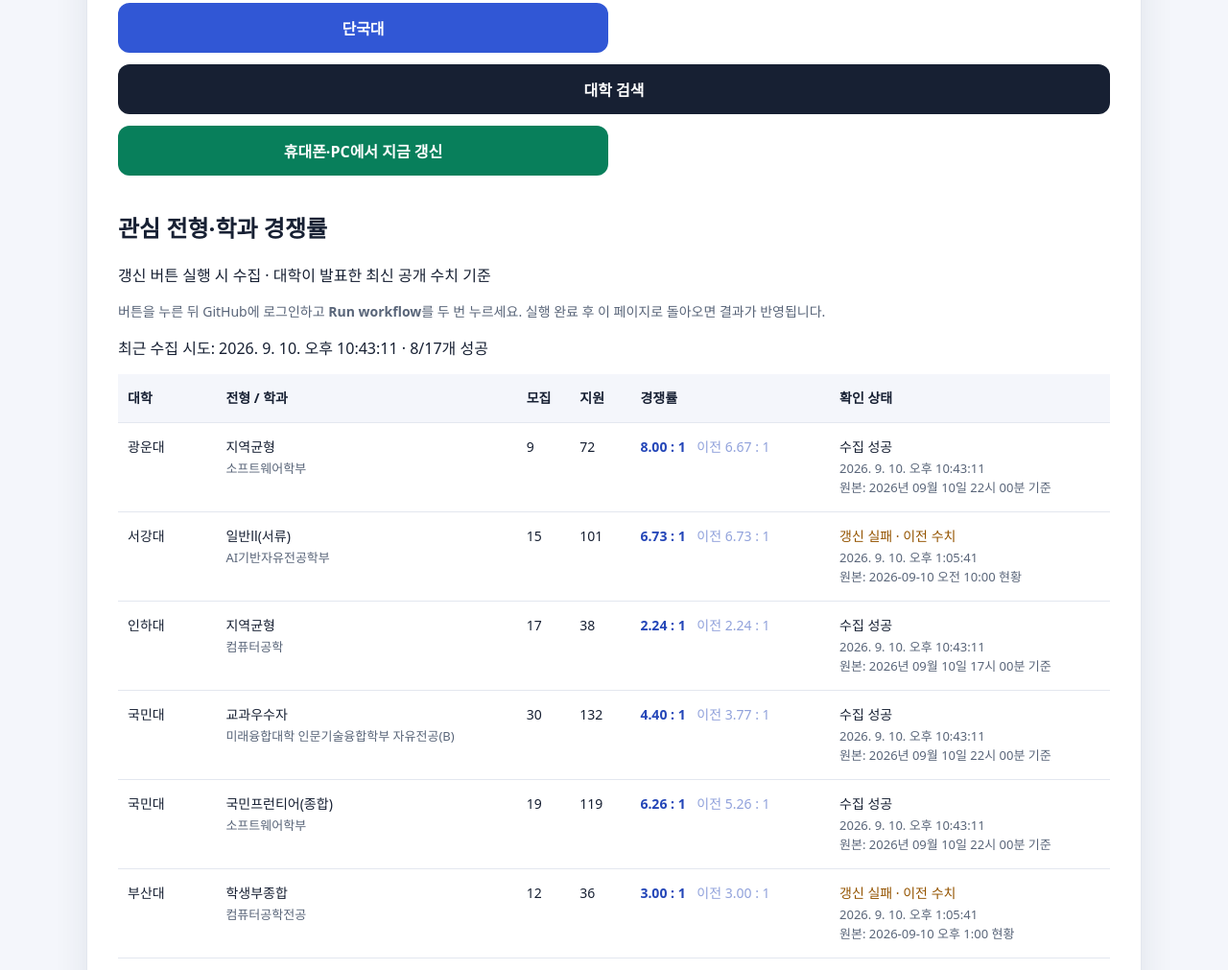
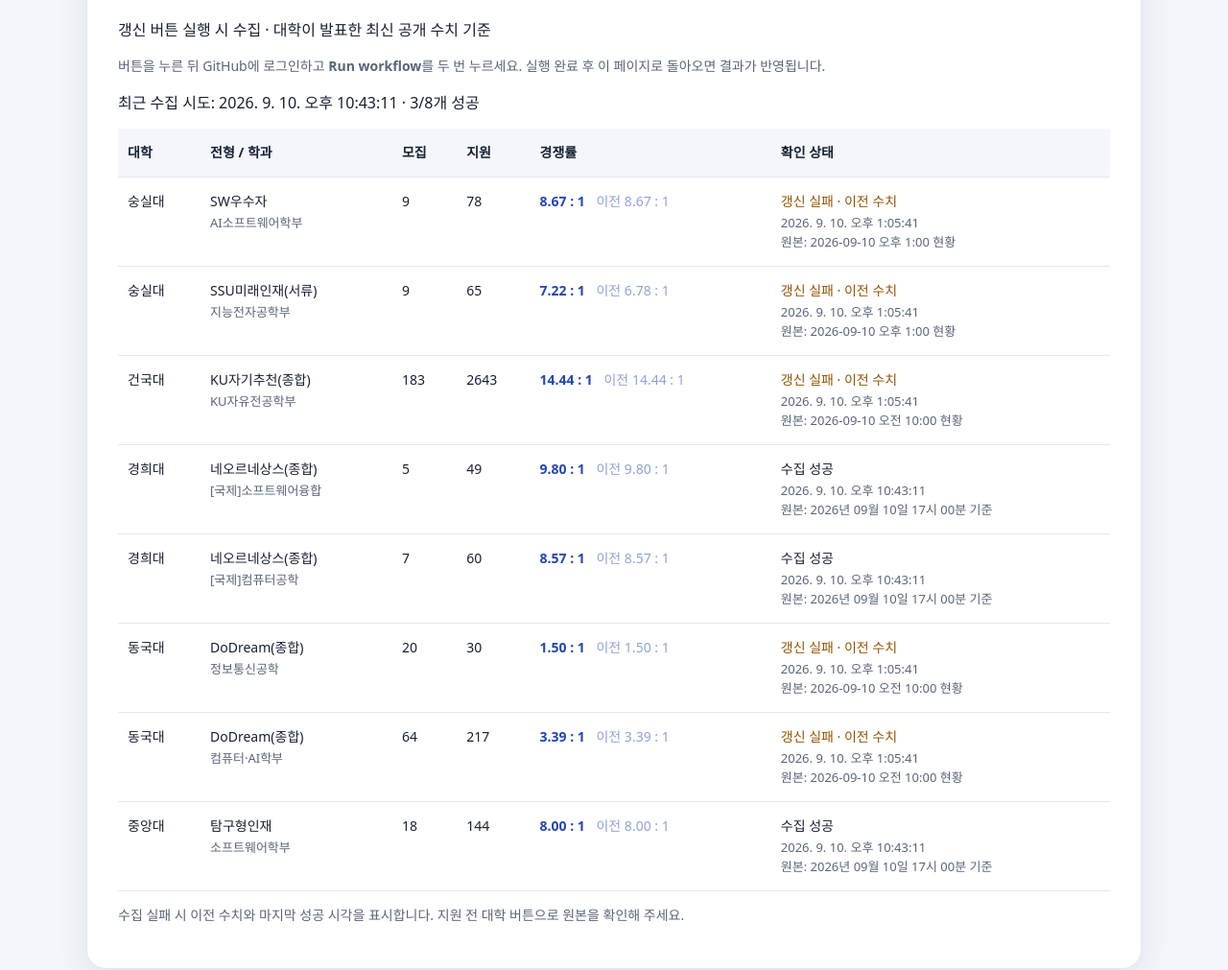
Before and after one commit to zzunny218/phjunivcompetitionrate, a plain HTML site: page index.html in a window 1280 px wide. Shown: the part 505-1516 px from the top of the page at 96% size. Drawn offline with Linux system fonts and the light colour scheme.

Commit message:
Keep only selected universities

```diff
--- a/data.json
+++ b/data.json
@@ -1,160 +1,6 @@
 {
   "checked_at": "2026-09-10T22:43:11+09:00",
   "rows": [
-    {
-      "id": "kw",
-      "university": "광운대",
-      "admission": "지역균형",
-      "department": "소프트웨어학부",
-      "terms": [
-        "지역균형"
-      ],
-      "departments": [
-        "소프트웨어학부"
-      ],
-      "url": "https://ratio.uwayapply.com/Sl5KTjlKZiUmOiZKN2ZUZg==",
-      "checked_at": "2026-09-10T22:43:11+09:00",
-      "quota": 9,
-      "applicants": 72,
-      "ratio": "8.00 : 1",
-      "matched_admission": "학생부교과【지역균형전형】 학생부교과【지역균형 전형】 경쟁률 현황",
-      "matched_department": "소프트웨어학부",
-      "previous_ratio": "6.67 : 1",
-      "previous_success": "2026-09-10T19:26:40+09:00",
-      "status": "ok",
-      "last_success": "2026-09-10T22:43:11+09:00",
-      "source_url": "https://ratio.uwayapply.com/Sl5KTjlKZiUmOiZKN2ZUZg==",
-      "source_time": "2026년 09월 10일 22시 00분 기준"
-    },
-    {
-      "id": "sg",
-      "university": "서강대",
-      "admission": "일반Ⅱ(서류)",
-      "department": "AI기반자유전공학부",
-      "terms": [
-        "일반Ⅱ"
-      ],
-      "departments": [
-        "AI기반자유전공학부"
-      ],
-      "url": "https://addon.jinhakapply.com/RatioV1/RatioH/Ratio12050481.html",
-      "checked_at": "2026-09-10T22:43:11+09:00",
-      "quota": 15,
-      "applicants": 101,
-      "ratio": "6.73 : 1",
-      "last_success": "2026-09-10T13:05:41+09:00",
-      "source_url": "https://addon.jinhakapply.com/RatioV1/RatioH/Ratio12050481.html",
-      "matched_admission": "학생부종합(일반Ⅱ) 경쟁률 현황",
-      "matched_department": "AI기반자유전공학부 / AI기반자유전공학부",
-      "previous_ratio": "6.73 : 1",
-      "previous_success": "2026-09-10T12:58:58+09:00",
-      "source_time": "2026-09-10 오전 10:00 현황",
-      "status": "stale",
-      "error": "403 Client Error: Forbidden for url: https://addon.jinhakapply.com/RatioV1/RatioH/Ratio12050481.html"
-    },
-    {
-      "id": "ih",
-      "university": "인하대",
-      "admission": "지역균형",
-      "department": "컴퓨터공학",
-      "terms": [
-        "지역균형"
-      ],
-      "departments": [
-        "컴퓨터공학과",
-        "컴퓨터공학"
-      ],
-      "url": "https://ratio.uwayapply.com/Sl5KOHxXJUpmJSY6Jko3ZlRm",
-      "checked_at": "2026-09-10T22:43:11+09:00",
-      "quota": 17,
-      "applicants": 38,
-      "ratio": "2.24 : 1",
-      "matched_admission": "학생부교과 지역균형 학생부교과 지역균형 경쟁률 현황",
-      "matched_department": "AI융합대학 / 컴퓨터공학과 / 컴퓨터공학과",
-      "previous_ratio": "2.24 : 1",
-      "previous_success": "2026-09-10T19:26:40+09:00",
-      "status": "ok",
-      "last_success": "2026-09-10T22:43:11+09:00",
-      "source_url": "https://ratio.uwayapply.com/Sl5KOHxXJUpmJSY6Jko3ZlRm",
-      "source_time": "2026년 09월 10일 17시 00분 기준"
-    },
-    {
-      "id": "km1",
-      "university": "국민대",
-      "admission": "교과우수자",
-      "department": "미래융합대학 인문기술융합학부 자유전공(B)",
-      "terms": [
-        "교과우수자"
-      ],
-      "departments": [
-        "인문기술융합학부자유전공(B)",
-        "자유전공(B)"
-      ],
-      "url": "https://ratio.uwayapply.com/Sl5KVyVNOWFhOUpmJSY6Jko3ZlRm",
-      "checked_at": "2026-09-10T22:43:11+09:00",
-      "quota": 30,
-      "applicants": 132,
-      "ratio": "4.40 : 1",
-      "matched_admission": "학생부교과(교과우수자(학교장추천) 전형) 학생부교과(교과우수자(학교장추천) 전형) 경쟁률 현황",
-      "matched_department": "전공자율 / 미래융합대학 / 인문기술융합학부 자유전공(B)",
-      "previous_ratio": "3.77 : 1",
-      "previous_success": "2026-09-10T19:26:40+09:00",
-      "status": "ok",
-      "last_success": "2026-09-10T22:43:11+09:00",
-      "source_url": "https://ratio.uwayapply.com/Sl5KVyVNOWFhOUpmJSY6Jko3ZlRm",
-      "source_time": "2026년 09월 10일 22시 00분 기준"
-    },
-    {
-      "id": "km2",
-      "university": "국민대",
-      "admission": "국민프런티어(종합)",
-      "department": "소프트웨어학부",
-      "terms": [
-        "국민프런티어"
-      ],
-      "departments": [
-        "소프트웨어학부"
-      ],
-      "url": "https://ratio.uwayapply.com/Sl5KVyVNOWFhOUpmJSY6Jko3ZlRm",
-      "checked_at": "2026-09-10T22:43:11+09:00",
-      "quota": 19,
-      "applicants": 119,
-      "ratio": "6.26 : 1",
-      "matched_admission": "학생부종합(국민프런티어 전형) 학생부종합(국민프런티어 전형) 경쟁률 현황",
-      "matched_department": "자연 / 소프트웨어융합대학 / 소프트웨어학부",
-      "previous_ratio": "5.26 : 1",
-      "previous_success": "2026-09-10T19:26:40+09:00",
-      "status": "ok",
-      "last_success": "2026-09-10T22:43:11+09:00",
-      "source_url": "https://ratio.uwayapply.com/Sl5KVyVNOWFhOUpmJSY6Jko3ZlRm",
-      "source_time": "2026년 09월 10일 22시 00분 기준"
-    },
-    {
-      "id": "pn",
-      "university": "부산대",
-      "admission": "학생부종합",
-      "department": "컴퓨터공학전공",
-      "terms": [
-        "학생부종합전형"
-      ],
-      "departments": [
-        "AI컴퓨터공학부(컴퓨터공학전공)"
-      ],
-      "url": "https://addon.jinhakapply.com/RatioV1/RatioH/Ratio12100661.html",
-      "checked_at": "2026-09-10T22:43:11+09:00",
-      "quota": 12,
-      "applicants": 36,
-      "ratio": "3.00 : 1",
-      "last_success": "2026-09-10T13:05:41+09:00",
-      "source_url": "https://addon.jinhakapply.com/RatioV1/RatioH/Ratio12100661.html",
-      "matched_admission": "학생부종합(학생부종합전형) 경쟁률 현황",
-      "matched_department": "AI대학 / AI컴퓨터공학부(컴퓨터공학전공)",
-      "previous_ratio": "3.00 : 1",
-      "previous_success": "2026-09-10T12:58:58+09:00",
-      "source_time": "2026-09-10 오후 1:00 현황",
-      "status": "stale",
-      "error": "403 Client Error: Forbidden for url: https://addon.jinhakapply.com/RatioV1/RatioH/Ratio12100661.html"
-    },
     {
       "id": "ss1",
       "university": "숭실대",
@@ -364,84 +210,6 @@
       "last_success": "2026-09-10T22:43:11+09:00",
       "source_url": "https://ratio.uwayapply.com/Sl5KOjhMSmYlJjomSjdmVGY=",
       "source_time": "2026년 09월 10일 17시 00분 기준"
-    },
-    {
-      "id": "uos",
-      "university": "서울시립대",
-      "admission": "학생부종합Ⅰ",
-      "department": "인공지능",
-      "terms": [
-        "학생부종합전형Ⅰ"
-      ],
-      "departments": [
-        "인공지능학과",
-        "인공지능"
-      ],
-      "url": "https://ratio.uwayapply.com/Sl5KJmE6SmYlJjomSjdmVGY=",
-      "checked_at": "2026-09-10T22:43:11+09:00",
-      "quota": 14,
-      "applicants": 238,
-      "ratio": "17.00 : 1",
-      "matched_admission": "학생부종합전형Ⅰ(면접형) 학생부종합전형Ⅰ(면접형) 경쟁률 현황",
-      "matched_department": "인공지능융합대학 / 인공지능학과",
-      "previous_ratio": "13.43 : 1",
-      "previous_success": "2026-09-10T19:26:40+09:00",
-      "status": "ok",
-      "last_success": "2026-09-10T22:43:11+09:00",
-      "source_url": "https://ratio.uwayapply.com/Sl5KJmE6SmYlJjomSjdmVGY=",
-      "source_time": "최종현황"
-    },
-    {
-      "id": "ic",
-      "university": "인천대",
-      "admission": "지역균형",
-      "department": "컴퓨터공학부",
-      "terms": [
-        "지역균형"
-      ],
-      "departments": [
-        "컴퓨터공학부"
-      ],
-      "url": "https://addon.jinhakapply.com/RatioV1/RatioH/Ratio11230791.html",
-      "checked_at": "2026-09-10T22:43:11+09:00",
-      "quota": 11,
-      "applicants": 41,
-      "ratio": "3.73 : 1",
-      "last_success": "2026-09-10T13:05:41+09:00",
-      "source_url": "https://addon.jinhakapply.com/RatioV1/RatioH/Ratio11230791.html",
-      "matched_admission": "학생부교과(지역균형) 경쟁률 현황",
-      "matched_department": "인공지능대학 / 컴퓨터공학부",
-      "previous_ratio": "3.73 : 1",
-      "previous_success": "2026-09-10T12:58:58+09:00",
-      "source_time": "2026-09-10 오후 1:00 현황",
-      "status": "stale",
-      "error": "403 Client Error: Forbidden for url: https://addon.jinhakapply.com/RatioV1/RatioH/Ratio11230791.html"
-    },
-    {
-      "id": "dk",
-      "university": "단국대",
-      "admission": "지역균형",
-      "department": "퇴계혁신칼리지",
-      "terms": [
-        "지역균형"
-      ],
-      "departments": [
-        "퇴계혁신칼리지(광역)"
-      ],
-      "url": "https://addon.jinhakapply.com/RatioV1/RatioH/Ratio10420521.html",
-      "checked_at": "2026-09-10T22:43:11+09:00",
-      "quota": 29,
-      "applicants": 33,
-      "ratio": "1.14 : 1",
-      "last_success": "2026-09-10T13:05:41+09:00",
-      "source_url": "https://addon.jinhakapply.com/RatioV1/RatioH/Ratio10420521.html",
-      "matched_admission": "[학생부교과] 지역균형선발 경쟁률 현황 (죽전)",
-      "matched_department": "죽전 / - / 퇴계혁신칼리지 / 퇴계혁신칼리지(광역)",
-      "previous_ratio": "1.14 : 1",
-      "previous_success": "2026-09-10T12:58:58+09:00",
-      "source_time": "2026-09-10 오후 1:00 현황",
-      "status": "stale",
-      "error": "403 Client Error: Forbidden for url: https://addon.jinhakapply.com/RatioV1/RatioH/Ratio10420521.html"
     }
   ]
 }
--- a/index.html
+++ b/index.html
@@ -96,19 +96,11 @@
     <h1>대학교 경쟁률 바로가기</h1>
 
     <div class="buttons">
-      <a class="button" href="https://ratio.uwayapply.com/Sl5KTjlKZiUmOiZKN2ZUZg==" target="_blank" rel="noopener noreferrer">광운대</a>
-      <a class="button" href="https://addon.jinhakapply.com/RatioV1/RatioH/Ratio12050481.html" target="_blank" rel="noopener noreferrer">서강대</a>
-      <a class="button" href="https://ratio.uwayapply.com/Sl5KOHxXJUpmJSY6Jko3ZlRm" target="_blank" rel="noopener noreferrer">인하대</a>
-      <a class="button" href="https://ratio.uwayapply.com/Sl5KVyVNOWFhOUpmJSY6Jko3ZlRm" target="_blank" rel="noopener noreferrer">국민대</a>
-      <a class="button" href="https://addon.jinhakapply.com/RatioV1/RatioH/Ratio12100661.html" target="_blank" rel="noopener noreferrer">부산대</a>
       <a class="button" href="https://addon.jinhakapply.com/RatioV1/RatioH/Ratio11010851.html" target="_blank" rel="noopener noreferrer">숭실대</a>
       <a class="button" href="https://addon.jinhakapply.com/RatioV1/RatioH/Ratio10080381.html" target="_blank" rel="noopener noreferrer">건국대</a>
       <a class="button" href="https://ratio.uwayapply.com/power/?ratioURL=%2F%2Fratio.uwayapply.com%2FSl5KOnw5SmYlJjomSjdmVGY%3D&amp;applyURL=http%3A%2F%2Fipsi1.uwayapply.com%2F2027%2Fsusi2%2Fkhu%2F%3FCHA%3D1&amp;ratioNM=%B0%E6%C8%F1%B4%EB%C7%D0%B1%B3&amp;univURL=http://www.khu.ac.kr" target="_blank" rel="noopener noreferrer">경희대</a>
       <a class="button" href="https://addon.jinhakapply.com/RatioV1/RatioH/Ratio10550541.html" target="_blank" rel="noopener noreferrer">동국대</a>
       <a class="button" href="https://ratio.uwayapply.com/power/?ratioURL=%2F%2Fratio.uwayapply.com%2FSl5KOjhMSmYlJjomSjdmVGY%3D&amp;applyURL=http%3A%2F%2Fipsi2.uwayapply.com%2F2027%2Fsusi2%2Fcau%2F%3FCHA%3D1&amp;ratioNM=%C1%DF%BE%D3%B4%EB%C7%D0%B1%B3&amp;univURL=http://www.cau.ac.kr" target="_blank" rel="noopener noreferrer">중앙대</a>
-      <a class="button" href="https://ratio.uwayapply.com/power/?ratioURL=%2F%2Fratio.uwayapply.com%2FSl5KJmE6SmYlJjomSjdmVGY%3D&amp;applyURL=http%3A%2F%2Fipsi3.uwayapply.com%2F2027%2Fsusi2%2Fuos%2F%3FCHA%3D1&amp;ratioNM=%BC%AD%BF%EF%BD%C3%B8%B3%B4%EB%C7%D0%B1%B3&amp;univURL=https://www.uos.ac.kr/" target="_blank" rel="noopener noreferrer">서울시립대</a>
-      <a class="button" href="https://addon.jinhakapply.com/RatioV1/RatioH/Ratio11230791.html" target="_blank" rel="noopener noreferrer">인천대</a>
-      <a class="button" href="https://addon.jinhakapply.com/RatioV1/RatioH/Ratio10420521.html" target="_blank" rel="noopener noreferrer">단국대</a>
       <a class="button search" href="https://info.uway.com/power/?v_mode=school_nm_view&amp;isApply=1&amp;R_SearchText=%B0%C7%B1%B9" target="_blank" rel="noopener noreferrer">대학 검색</a>
       <a class="button refresh" id="remote-refresh" href="https://github.com/zzunny218/phjunivcompetitionrate/actions/workflows/refresh.yml" target="_blank" rel="noopener noreferrer">휴대폰·PC에서 지금 갱신</a>
     </div>
@@ -175,10 +167,10 @@
         const res = await fetch('./data.json?t=' + Date.now(), {cache:'no-store'});
         if (!res.ok) throw new Error('missing');
         const data = await res.json();
-        if (!Array.isArray(data.rows) || data.rows.length !== 17) throw new Error('invalid');
+        if (!Array.isArray(data.rows)) throw new Error('invalid');
         render(data.rows);
         const age = Date.now() - Date.parse(data.checked_at);
-        statusLine.textContent = '최근 수집 시도: ' + dateText(data.checked_at) + ' · ' + data.rows.filter(r => r.status === 'ok').length + '/17개 성공';
+        statusLine.textContent = '최근 수집 시도: ' + dateText(data.checked_at) + ' · ' + data.rows.filter(r => r.status === 'ok').length + '/' + data.rows.length + '개 성공';
       } catch {
         statusLine.textContent = '수집 결과를 불러오지 못했습니다. 잠시 후 다시 확인해 주세요.';
         if (!tbody.children.length) {
```
Also changed, not shown: targets.json (+0 -120 lines).
